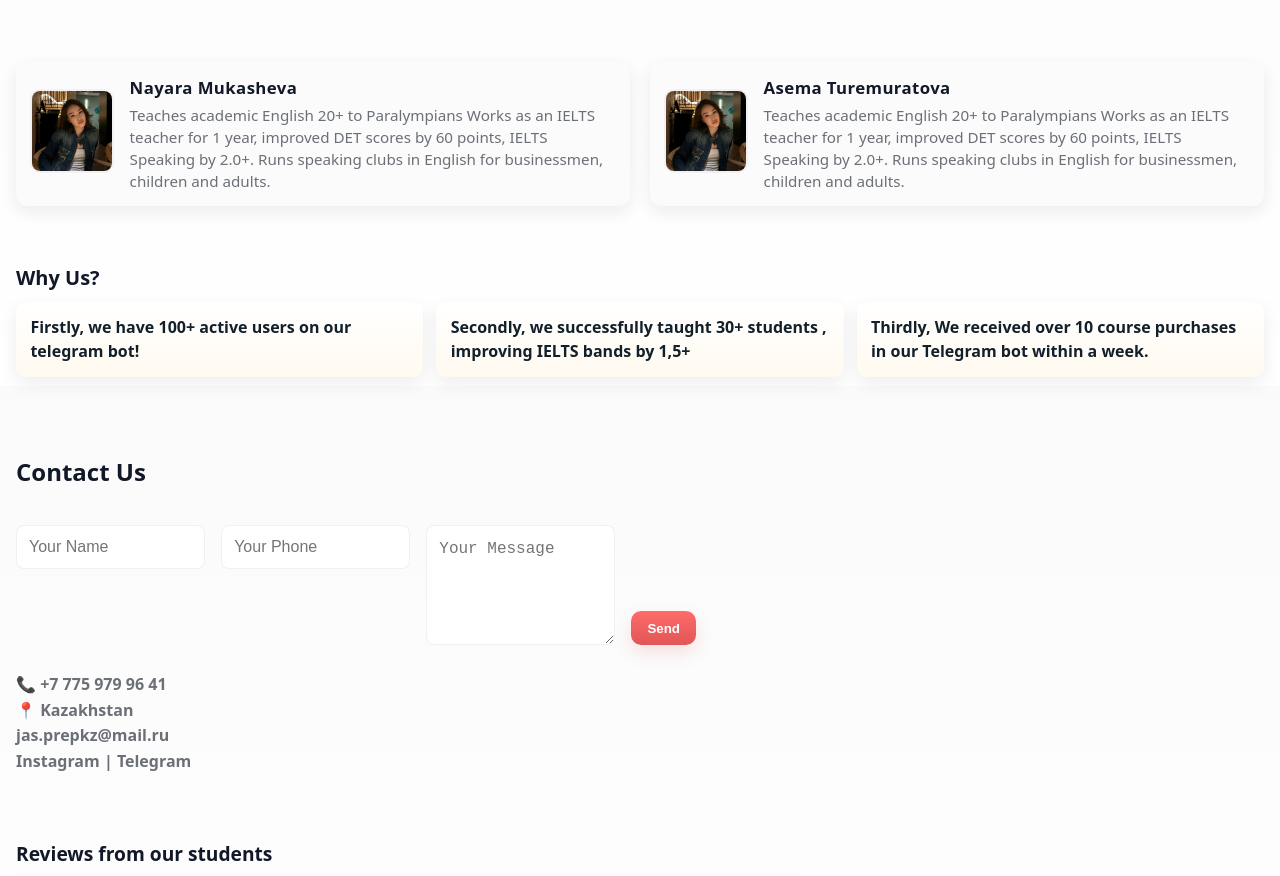
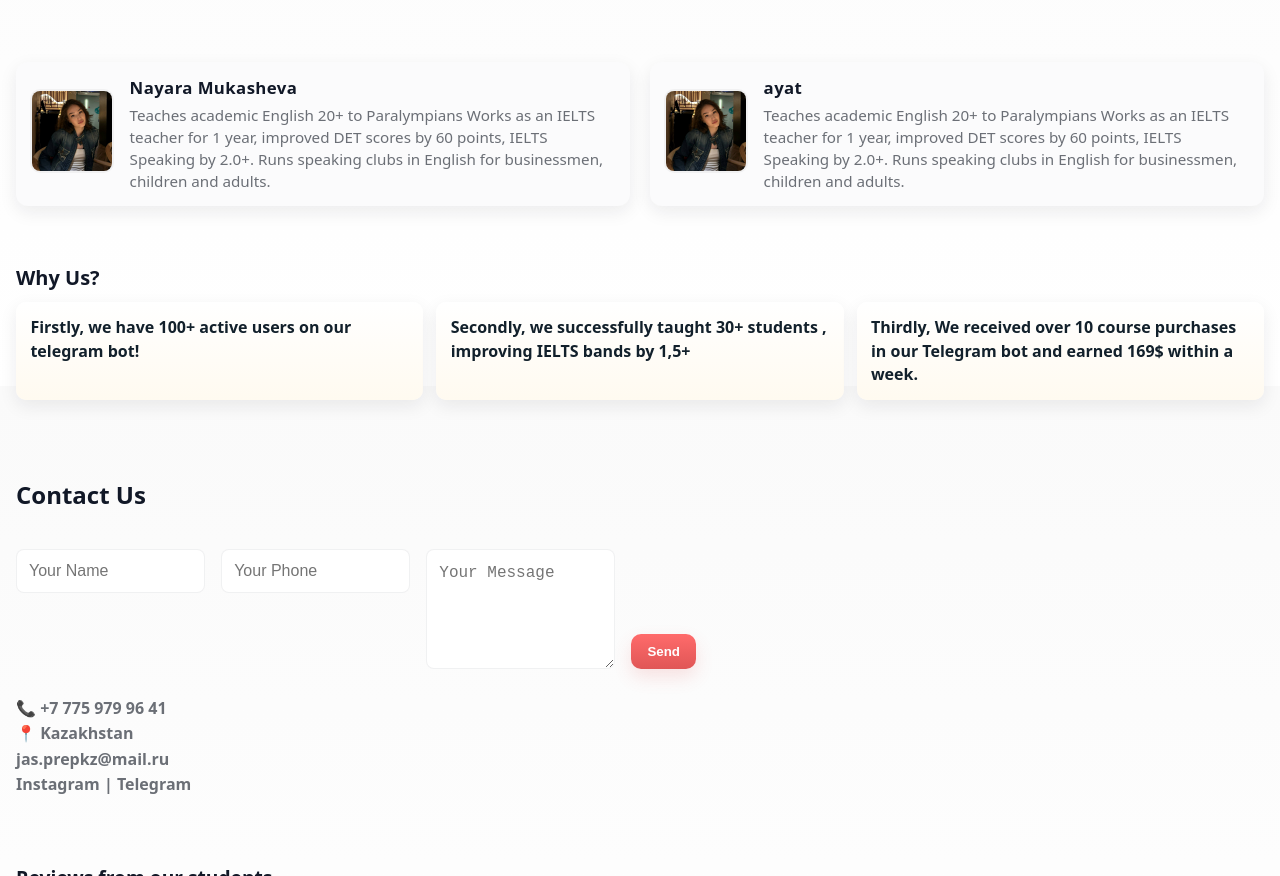
Before and after one commit to jasprep/kz, a plain HTML site: page index.html in a window 1280 px wide. Shown: the part 1214-2090 px from the top of the page. Drawn offline with Linux system fonts and the light colour scheme.

Commit message:
Update index.html

```diff
--- a/index.html
+++ b/index.html
@@ -65,7 +65,7 @@ Works as an IELTS teacher for 1 year, improved DET scores by 60 points, IELTS Sp
       <img src="IMG_3076.jpeg" alt="Ментор 2" />
     </div>
     <div class="mentor-info">
-      <h3>Asema Turemuratova</h3>
+      <h3>ayat </h3>
       <p> Teaches academic English 20+ to Paralympians
 Works as an IELTS teacher for 1 year, improved DET scores by 60 points, IELTS Speaking by 2.0+. Runs speaking clubs in English for businessmen, children and adults. </p>
     </div>
@@ -78,7 +78,7 @@ Works as an IELTS teacher for 1 year, improved DET scores by 60 points, IELTS Sp
     <div class="columns">
       <div>Firstly, we have 100+ active users on our telegram bot! </div>
       <div>Secondly, we successfully taught 30+ students , improving IELTS bands by 1,5+ </div>
-      <div>Thirdly, We received over 10 course purchases in our Telegram bot within a week.</div>
+      <div>Thirdly, We received over 10 course purchases in our Telegram bot and earned 169$ within a week.</div>
     </div>
   </section>
 
```
